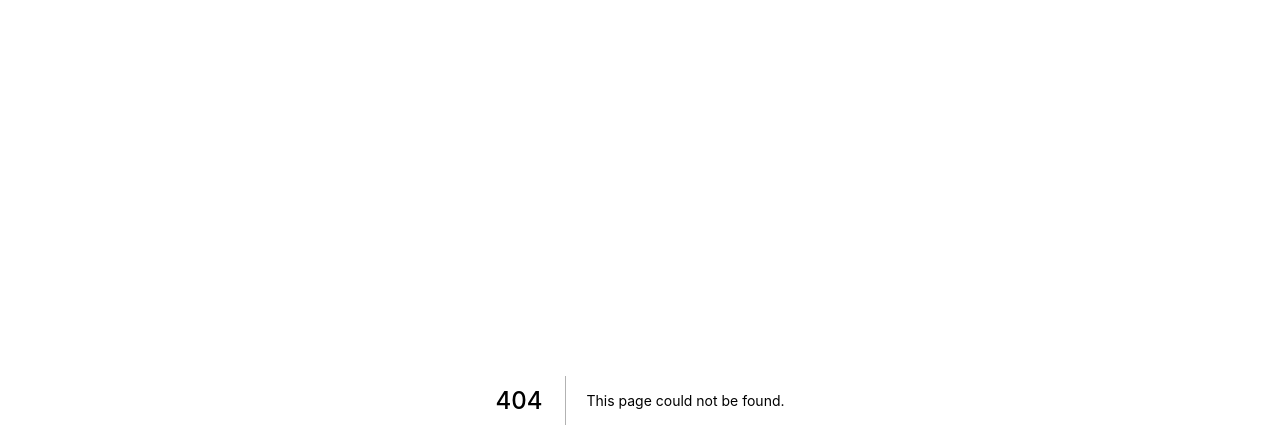
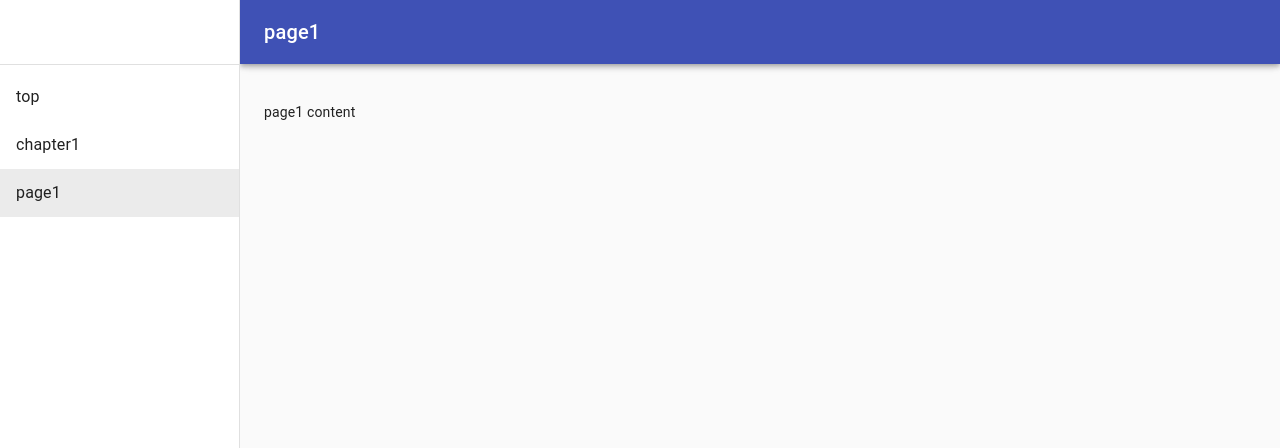
Before and after one commit to n-fukuju/shakyo, a Next.js app: page /shakyo/page1 in a window 1280 px wide. Before the commit this address had no page. Shown: the top 448 px of the page. Built offline with nearby package versions, Linux system fonts and the light colour scheme.

Commit message:
basepathの指定を追加

```diff
--- a/components/LayoutComponent.tsx
+++ b/components/LayoutComponent.tsx
@@ -62,7 +62,7 @@ interface MenuItem{
 const menuItems:MenuItem[] = [
   {text: "top", link: "/"},
   {text: "chapter1", link: ""},
-  {text: "page1", link: "page1"},
+  {text: "page1", link: "/page1"},
 ];
 
 // export default function Menu() {
--- a/next.config.js
+++ b/next.config.js
@@ -1,3 +1,4 @@
 module.exports = {
     assetPrefix: '/shakyo',
+    basePath: '/shakyo'
 }
```
